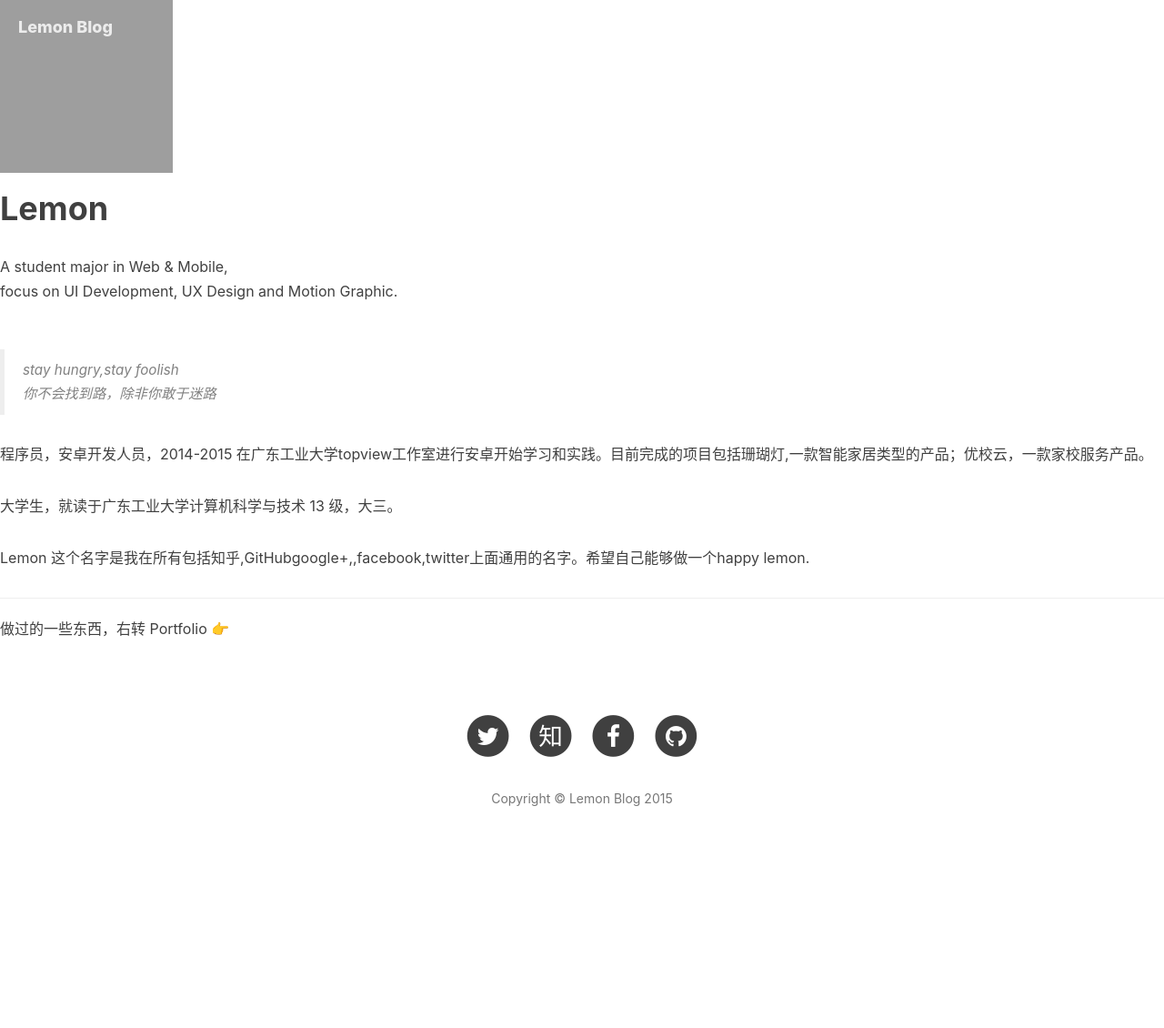
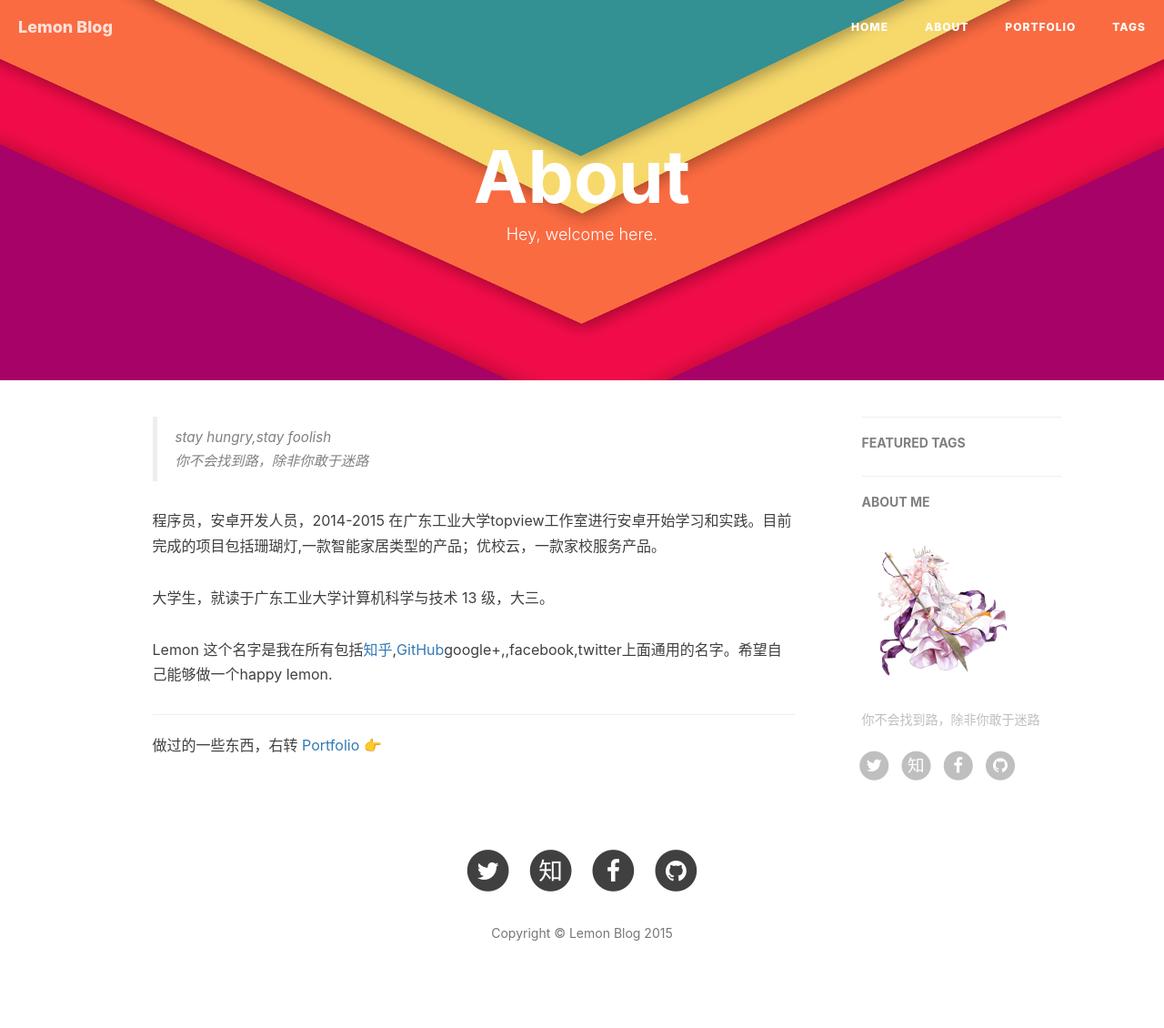
Before and after one commit to Refkay/Refkay.github.io, a Jekyll site: the page built from about.html, in a window 1280 px wide. Shown: the whole page at 91% size. Built offline with Jekyll 4.4.1, drawn with Linux system fonts in a browser that asks for light colours; nearby versions of some CDN libraries; comment, search, counter and statistics services are not loaded; before the commit the page ends 982 px from its top, so only the background shows below that; grey boxes are pictures that could not be loaded.

Commit message:
about change

```diff
--- a/about.html
+++ b/about.html
@@ -1,29 +1,9 @@
 ---
-layout: default
-title: About
+layout: page
+title: "About"
+description: "Hey, welcome here."
 header-img: "img/about-bg.jpg"
 ---
-<!DOCTYPE html>
-<html class="no-js">
-
-<head>
-    <meta charset="UTF-8" />
-    <meta http-equiv="X-UA-Compatible" content="IE=edge,chrome=1">
-    <meta name="viewport" content="width=device-width, initial-scale=1.0">
-    <title>Hux - Timeline</title>
-    <link rel="stylesheet" type="text/css" href="css/timeline.css" />
-    <script src="js/modernizr.custom.js"></script>
-</head>
-
-<body>
-    <div class="container" style="margin:0;padding:0;width:100%;">
-        <header>
-            <img width="190" height="190" src="img/avatar.png">
-            <h1>Lemon</h1>
-            <p>A student major in Web & Mobile,
-                <br> focus on UI Development, UX Design and Motion Graphic.</p>
-        </header>
-    </div>
 <div class="zh">
     <blockquote>
         stay hungry,stay foolish
@@ -44,9 +24,14 @@ header-img: "img/about-bg.jpg"
     <br>
 </div>
 {% if site.duoshuo_username %}
+<!-- 多说评论框 start -->
+<div class="comment">
+    <div class="ds-thread" {% if site.duoshuo_username=="huxblog" %} data-thread-id="1187623191091085319" {% else %} data-thread-key="{{site.duoshuo_username}}/about" {% endif %} data-title="{{page.title}}" data-url="{{site.url}}/about/"></div>
+</div>
+<!-- 多说评论框 end -->
 <!-- 多说公共JS代码 start (一个网页只需插入一次) -->
 <script type="text/javascript">
-    // dynamic User by Hux
+// dynamic User hacking by Hux
 var _user = '{{site.duoshuo_username}}';
 
 // duoshuo comment query.
@@ -63,7 +48,27 @@ header-img: "img/about-bg.jpg"
 })();
 </script>
 <!-- 多说公共JS代码 end -->
+{% endif %} {% if site.disqus_username %}
+<!-- disqus 评论框 start -->
+<div class="comment">
+    <div id="disqus_thread" class="disqus-thread">
+    </div>
+</div>
+<!-- disqus 评论框 end -->
+<!-- disqus 公共JS代码 start (一个网页只需插入一次) -->
+<script type="text/javascript">
+/* * * CONFIGURATION VARIABLES * * */
+var disqus_shortname = "{{site.disqus_username}}";
+var disqus_identifier = "{{site.disqus_username}}/{{page.url}}";
+var disqus_url = "{{site.url}}{{page.url}}";
+
+(function() {
+    var dsq = document.createElement('script');
+    dsq.type = 'text/javascript';
+    dsq.async = true;
+    dsq.src = '//' + disqus_shortname + '.disqus.com/embed.js';
+    (document.getElementsByTagName('head')[0] || document.getElementsByTagName('body')[0]).appendChild(dsq);
+})();
+</script>
+<!-- disqus 公共JS代码 end -->
 {% endif %}
-</body>
-
-</html>
```
Lines whose indentation alone changed are shown as unchanged.
